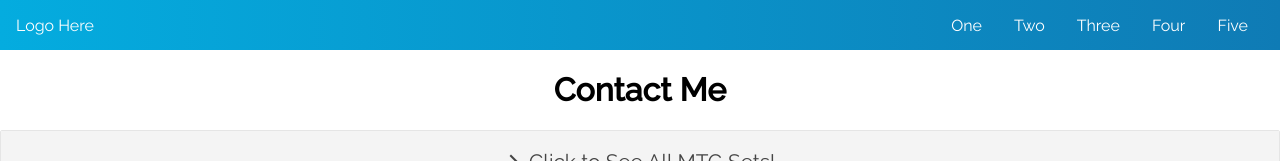
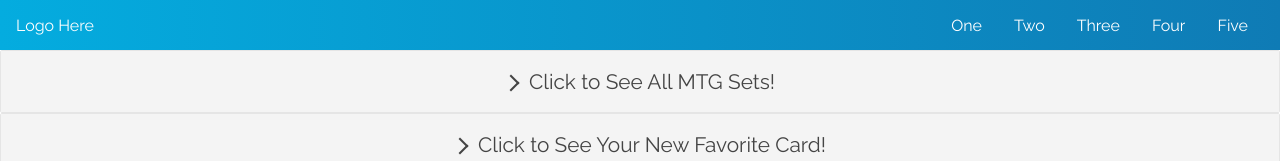
Before and after one commit to caseymacleod22/mtg-card-library, a React (Create React App) app: page /contact in a window 1280 px wide. Shown: the top 161 px of the page. Built offline with nearby package versions, Linux system fonts and the light colour scheme; no server answers.

Commit message:
contact import

```diff
--- a/src/App.js
+++ b/src/App.js
@@ -20,7 +20,7 @@ function App() {
       <BrowserRouter>
         <Routes>
           <Route path="/">
-            <Route path="contact" element={<Contact />} />
+            {/* <Route path="contact" element={<Contact />} /> */}
           </Route>
         </Routes>
       </BrowserRouter>
```
